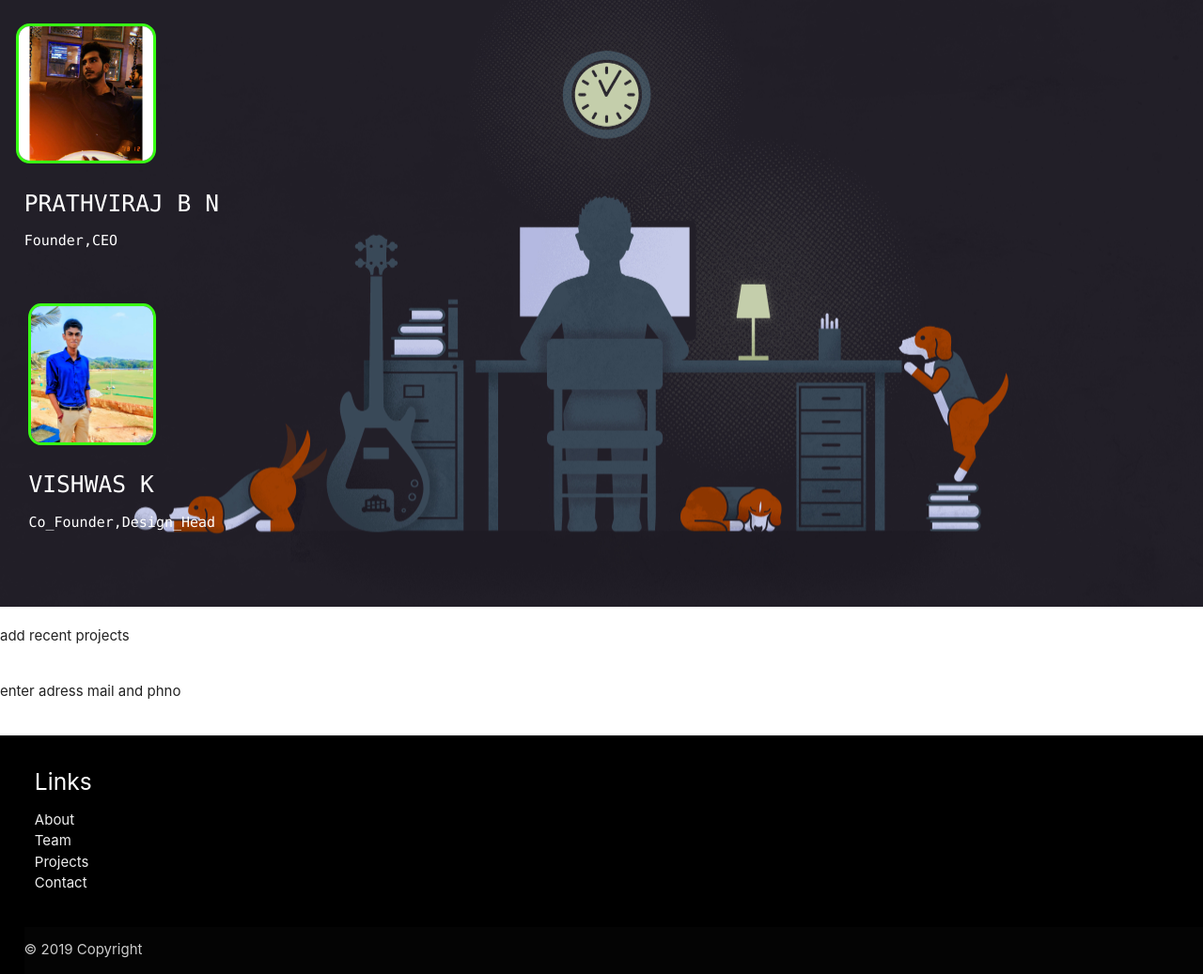
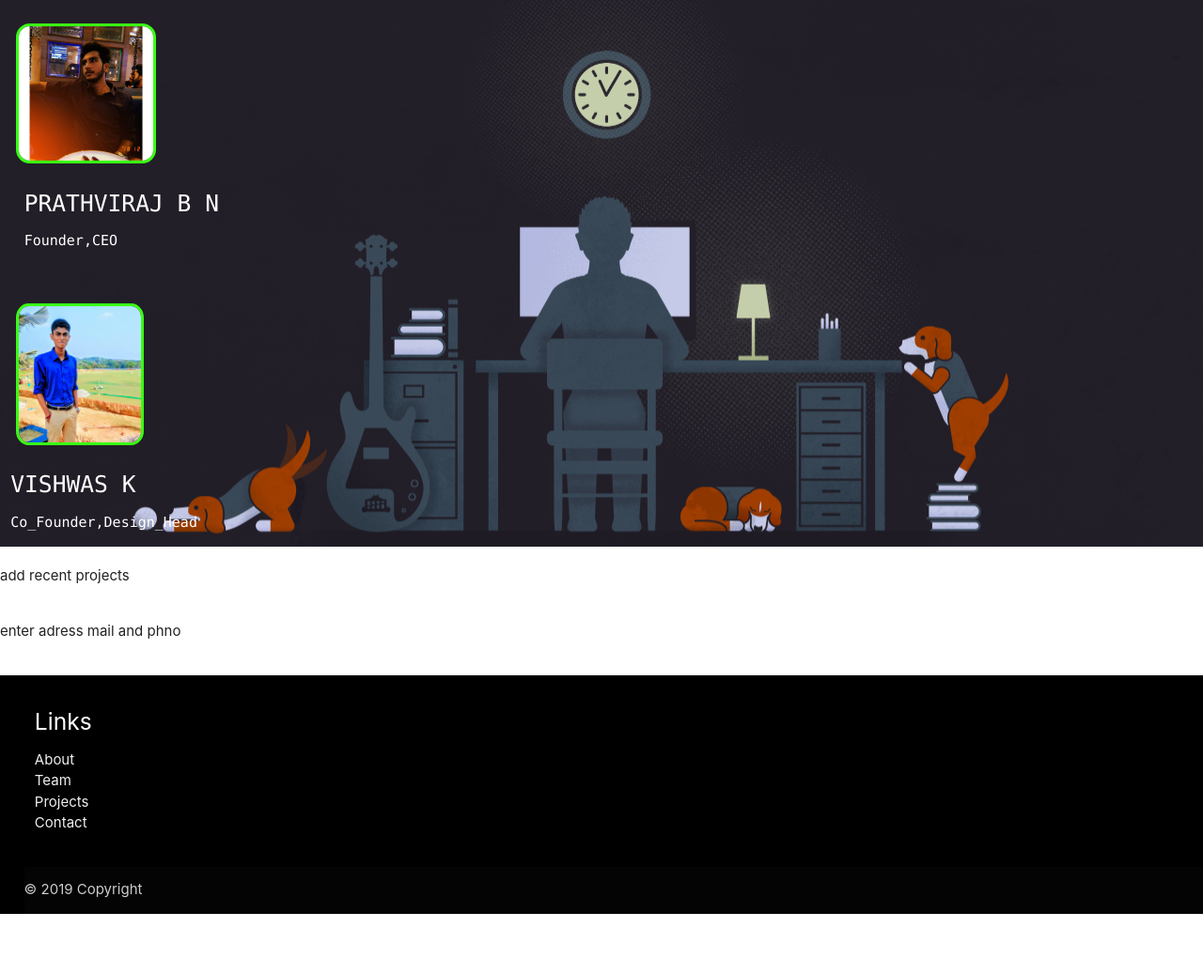
Before and after one commit to miami666/website, a plain HTML site: page index.html in a window 1280 px wide. Shown: the part 787-1824 px from the top of the page at 94% size. After the commit the page ends 1760 px from the top, so only its background shows below. Drawn offline with Linux system fonts and the light colour scheme.

Commit message:
Update index.html

```diff
--- a/index.html
+++ b/index.html
@@ -67,9 +67,9 @@
             </div>
         </div>
         <div class="row">
-            <div class="col s3" style="margin-left: 1.5% ; margin-bottom: 5%">
+            <div class="col s3">
                 <img src="v.jpg" alt="Team Leader" width="45.5%"
-                    style="margin-top: 7%; margin-bottom: 2% ;border:3px solid rgb(57,255,20)">
+                    style="margin-top: 7%; margin-bottom: 2% ; margin-left:2%;border:3px solid rgb(57,255,20)">
                 <h5 style="font-family:lucida console;color: white;">VISHWAS K</h5>
                 <p style="font-family:lucida console;color: white;">Co_Founder,Design_Head</p>
             </div>
```
